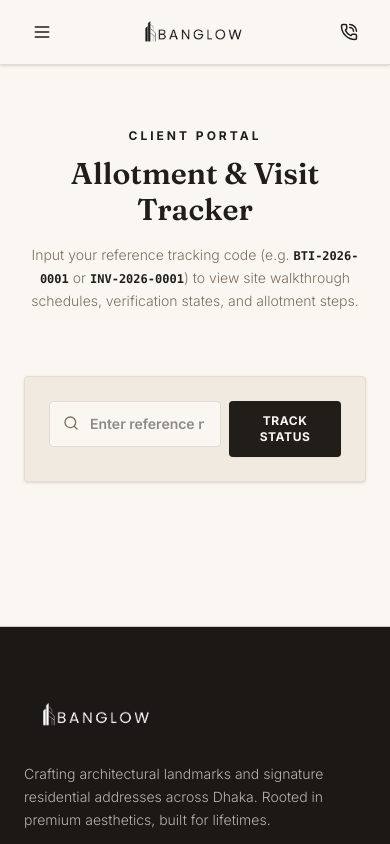
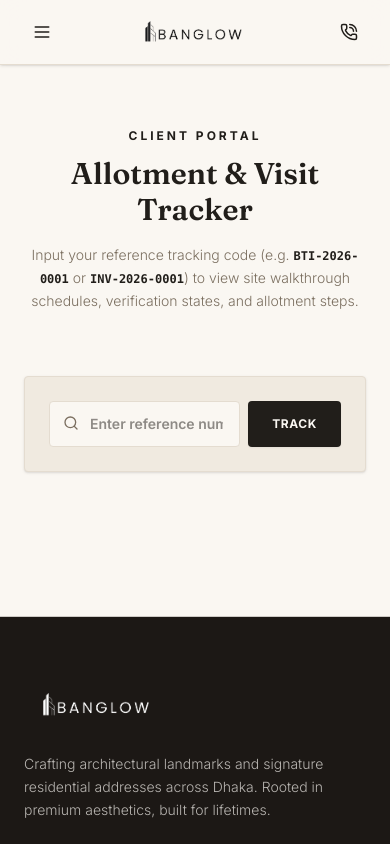
Before and after one commit to thedevsadd/Banglow, a Next.js app: page /track in a window 390 px wide. Shown: the top 844 px of the page. Built offline with nearby package versions, Linux system fonts and the light colour scheme.

Commit message:
Track: Responsively shorten button to Track on mobile viewports

```diff
--- a/app/track/page.tsx
+++ b/app/track/page.tsx
@@ -93,9 +93,10 @@
           </div>
           <button
             type="submit"
-            className="px-6 py-3 bg-primary hover:bg-terracotta-600 text-cream-100 font-bold uppercase tracking-wider text-xs rounded-sm transition-colors cursor-pointer shadow-xs"
+            className="px-6 py-3 bg-primary hover:bg-terracotta-600 text-cream-100 font-bold uppercase tracking-wider text-xs rounded-sm transition-colors cursor-pointer shadow-xs whitespace-nowrap"
           >
-            Track Status
+            <span className="hidden sm:inline">Track Status</span>
+            <span className="inline sm:hidden">Track</span>
           </button>
         </form>
       </div>
```
